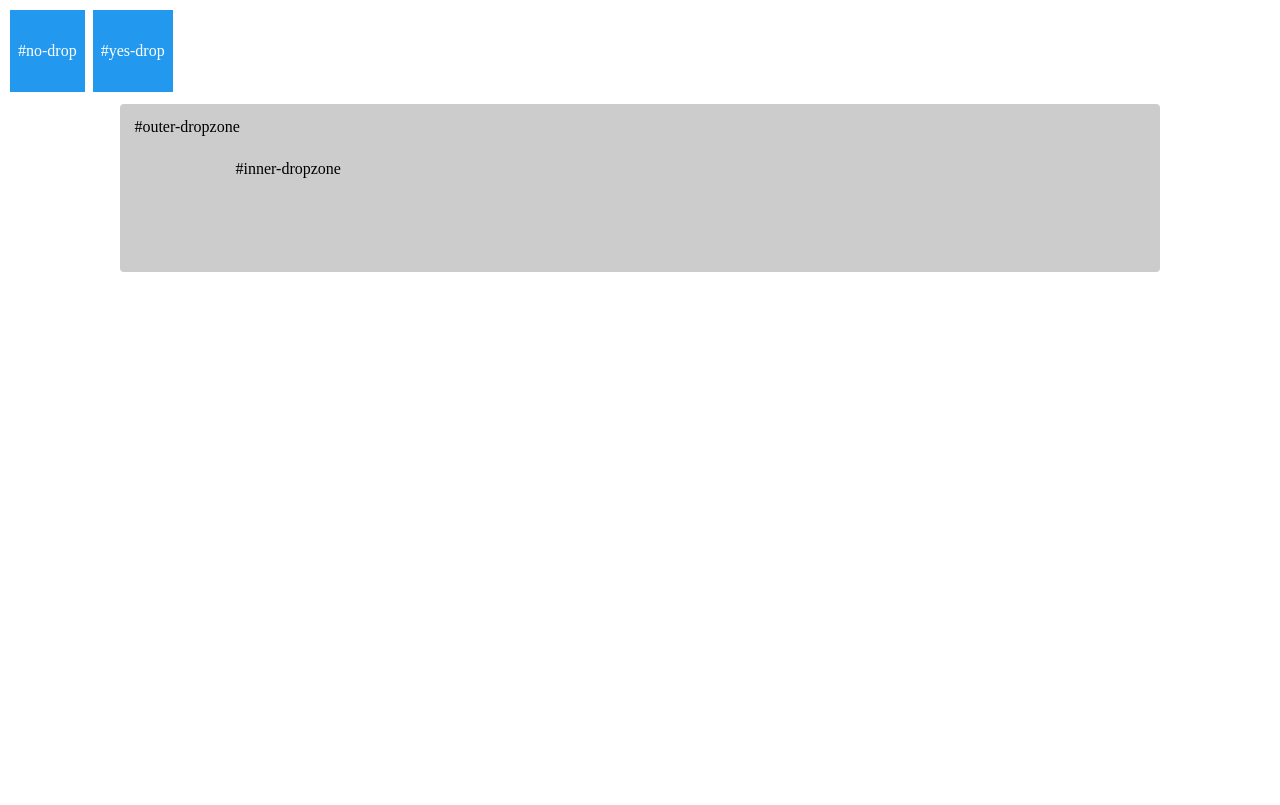
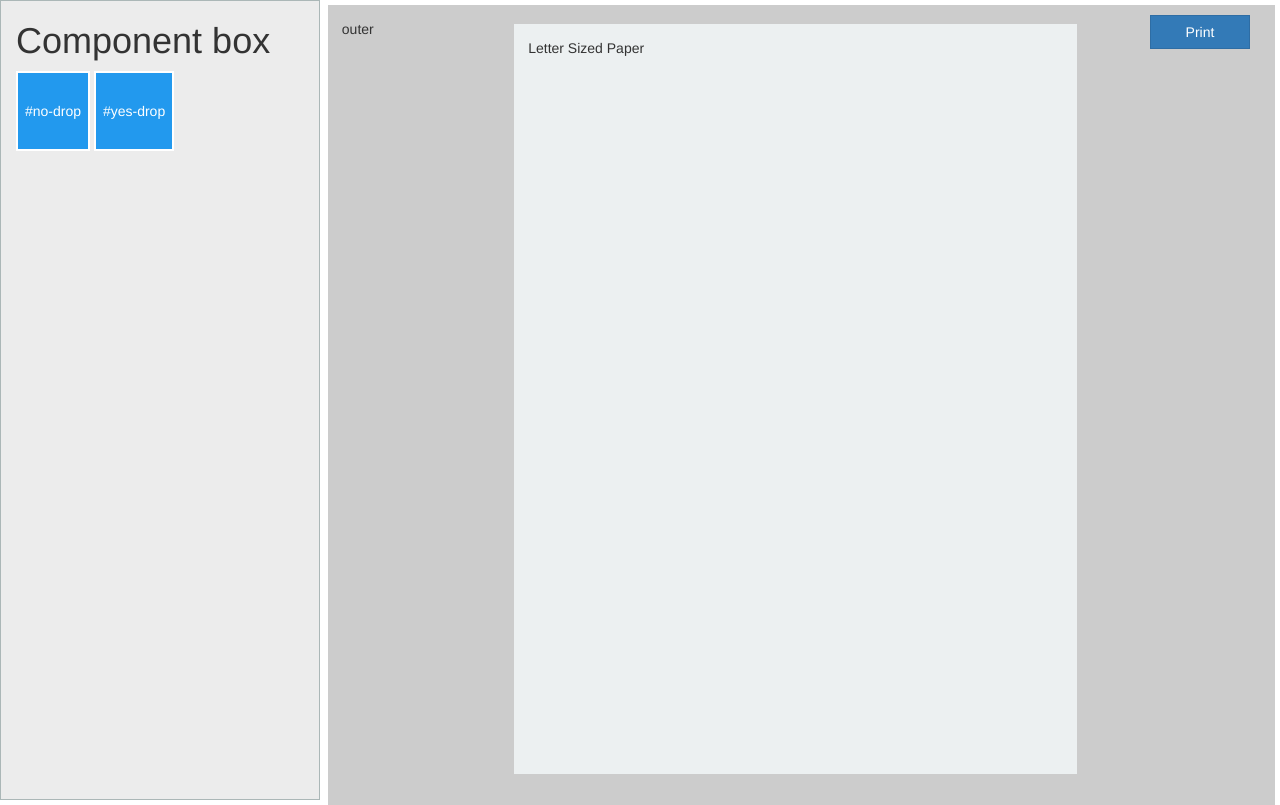
Before and after one commit to albertlabarentojr/ngReportMaker, a website: page index.html in a window 1280 px wide. Drawn offline with nearby package versions, Linux system fonts and the light colour scheme.

Commit message:
Template changes

```diff
--- a/css/styles.css
+++ b/css/styles.css
@@ -1,22 +1,38 @@
-/*
-    Sample Demo styles
-*/
+
+html{
+   overflow-y: hidden;
+}
+
 #outer-dropzone {
-  height: 140px;
+  height: 100%;
+  border-radius: 0px;
+  position: absolute;
+  z-index:-1;
+  right: 0px;
+  width: 74%;
+  margin-right: 5px;
+  overflow-y: scroll;
 }
 
 #inner-dropzone {
-  height: 80px;
+  height: 750px;
+  width: 563px;
+
+  background-color: #ECF0F1;
+  border-radius: 0px;
+  margin-right: 20%;
+  overflow-y: hidden;
 }
 
 .dropzone {
   background-color: #ccc;
   border: dashed 4px transparent;
   border-radius: 4px;
-  margin: 10px auto 30px;
+  margin: 5px auto 30px;
   padding: 10px;
-  width: 80%;
+  width: 100%;
   transition: background-color 0.3s;
+  float: right;
 }
 
 .drop-active {
@@ -54,7 +70,6 @@
   height: 100%;
   min-height: 6.5em;
   margin: 10%;
-
   background-color: #29e;
   color: white;
 
@@ -69,3 +84,46 @@
   content: "#" attr(id);
   font-weight: bold;
 }
+
+
+.side-menu{
+  height: 100%;
+  border: 1px solid #ABB7B7;
+  position: absolute;
+  left: 0;
+  width: 25%;
+  background-color: #ECECEC;
+}
+
+.form-container{
+    height: 100%;
+  position: fixed;
+  right: 0;
+}
+
+.print-btn{
+  position: absolute;
+  right: 30px;
+  top: 15px;
+  width: 100px;
+  border-radius: 0px;
+}
+
+.delete-item{
+  position: absolute;
+  right: 5%;
+  bottom: 15px;
+  width: 100px;
+  padding: 10px;
+
+  -webkit-transform: translate(0px, 0px);
+          transform: translate(0px, 0px);
+}
+.delete-item:hover{
+  font-size: 30px;
+  -webkit-transition: all 700ms ease;
+  -moz-transition: all 700ms ease;
+  -ms-transition: all 700ms ease;
+  -o-transition: all 700ms ease;
+  transition: all 700ms ease;
+}
--- a/index.html
+++ b/index.html
@@ -9,6 +9,8 @@
         <title>Demo Report Template Maker</title>
         <meta name="description" content="">
         <meta name="viewport" content="width=device-width, initial-scale=1">
+        <link rel="stylesheet" type="text/css" href="https://maxcdn.bootstrapcdn.com/bootstrap/3.3.7/css/bootstrap.min.css">
+
         <link rel="stylesheet" href="./css/styles.css">
     </head>
     <body ng-app="anl.ngReportMaker">
@@ -20,6 +22,7 @@
     </body>
     <script src="./node_modules/jquery/dist/jquery.min.js"></script>
     <script src="./dist/lib.js"></script>
+    <script type="text/javascript" src="https://maxcdn.bootstrapcdn.com/bootstrap/3.3.7/js/bootstrap.min.js"></script>
     <script src="./node_modules/interactjs/dist/interact.min.js"></script>
     <script src="./dist/bundle.js">
     </script>
--- a/src/templates/box.container.tpl.html
+++ b/src/templates/box.container.tpl.html
@@ -1,8 +1,18 @@
-<div id="no-drop" class="draggable drag-drop"> #no-drop </div>
 
-<div id="yes-drop" class="draggable drag-drop"> #yes-drop </div>
+    <div class="col-md-3 side-menu">
+	    <span><strong><h1>Component box</h1></strong></span>
+		<div id="no-drop" class="draggable drag-drop item"> #no-drop </div>
+		<div id="yes-drop" class="draggable drag-drop item"> #yes-drop </div>
+    </div>
+	<div id="outer-dropzone" class="dropzone">
+	    outer
+	    <div id="inner-dropzone" class="dropzone">Letter Sized Paper</div>
+    </div>
 
-<div id="outer-dropzone" class="dropzone">
-  #outer-dropzone
-  <div id="inner-dropzone" class="dropzone">#inner-dropzone</div>
- </div>
+ <button class="btn btn-primary print-btn">
+ 	Print
+ </button>
+
+ <span class="delete-item">
+ 	<i class="fa fa-trash fa-4x" aria-hidden="true"></i>
+ </span>
```
